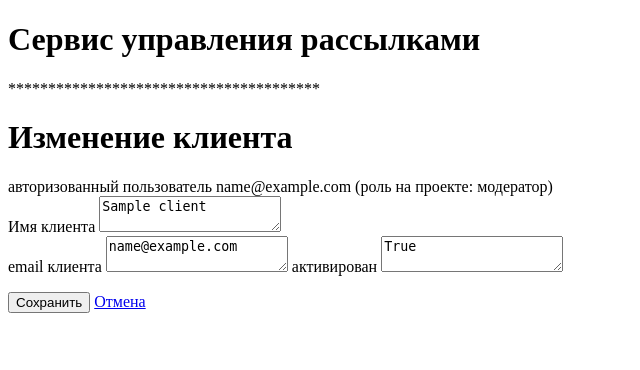
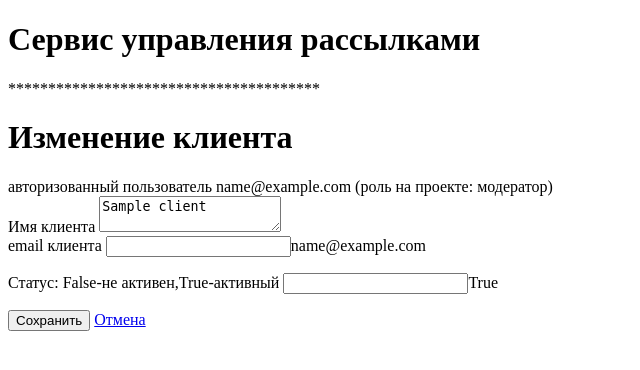
Before and after one commit to LudaKend/KR240124_Django, a Django app: page /client/update/1/ in a window 1280 px wide. Shown: the top 370 px of the page, without its empty margins (0-640 px from the left). Run offline with Django 4.2, Linux system fonts and the light colour scheme; a user stored in the database is signed in; tables that the repository leaves empty hold one stand-in row (values such as "Sample post").

Commit message:
скорректировала шаблон client_form.html чтобы было понятнее, что вводить в поля

```diff
--- a/client/templates/client/client_form.html
+++ b/client/templates/client/client_form.html
@@ -16,11 +16,15 @@
                 <textarea type="text" name="client_name" class="form-control" id="client_name" required>{{ object.client_name }} </textarea>
             </div>
             <label for="client_email">email клиента</label>
-            <textarea type="email" name="client_email" class="form-control" id="client_email"
-                          required>{{ object.client_email }}</textarea>
-            <label for="is_active">активирован</label>
-            <textarea type="bool" name="is_active" class="form-control" id="is_active"
-                          required>{{ object.is_active }}</textarea>
+                <input type="email" name="client_email" class="form-control" id="client_email"
+                          required>{{ object.client_email }}
+            <p></p>
+            <label for="is_active">Статус: False-не активен,True-активный </label>
+            {#<select name="select">#}
+            {#<option value="value1" selected>Актуален</option>#}
+            {#<option value="value2" >Не актуален</option>#}
+            {#</select>#}
+            <input type="text" name="is_active" min="0" max="1" class="form-control" id="is_active" required>{{ object.is_active }}
             <p></p>
             <button type = 'submit'>Сохранить</button>
             <a href="{% url 'client:route_client_list' %}" class="p-2 btn btn-outline-primary">Отмена</a>
```
